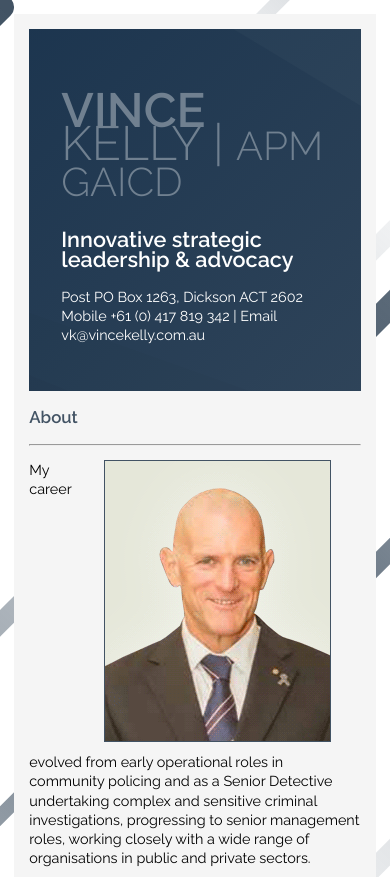
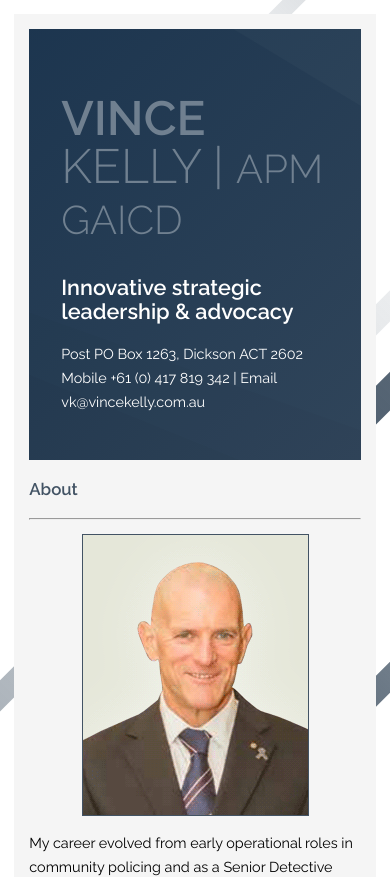
Before and after one commit to boomedia/vincekelly.com.au, a plain HTML site: page index.html in a window 390 px wide. Shown: the top 877 px of the page. Drawn offline with Linux system fonts and the light colour scheme.

Commit message:
fighting with the image on mobile

```diff
--- a/index.html
+++ b/index.html
@@ -1,8 +1,6 @@
 <!DOCTYPE html>
 <html lang="en">
   <head>
-    <!-- Basic Page Needs
-  –––––––––––––––––––––––––––––––––––––––––––––––––– -->
     <meta charset="utf-8" />
     <title>Vince Kelly</title>
     <meta
@@ -10,22 +8,13 @@
       content="Superior advocacy, negotiation and representational skills and a confident ability to communicate with varied and complex stakeholders and audiences"
     />
     <meta name="author" content="Vince Kelly" />
-
-    <!-- Mobile Specific Metas
-  –––––––––––––––––––––––––––––––––––––––––––––––––– -->
     <meta name="viewport" content="width=device-width, initial-scale=1" />
-
-    <!-- FONT
-  –––––––––––––––––––––––––––––––––––––––––––––––––– -->
     <link rel="preload" as="font" />
     <link
       href="//fonts.googleapis.com/css?family=Raleway:400,300,600&display=swap"
       rel="stylesheet"
       type="text/css"
     />
-
-    <!-- CSS
-  –––––––––––––––––––––––––––––––––––––––––––––––––– -->
     <link rel="stylesheet" href="css/normalize.css" />
     <style>
       body {
@@ -38,9 +27,8 @@
         background-position: bottom;
         background-size: cover;
         font-size: 0.9rem;
-        line-height: 1.2rem;
+        line-height: 1.5rem;
       }
-
       main {
         width: 85vw;
         background-color: whitesmoke;
@@ -50,10 +38,22 @@
         margin-left: auto;
         margin-right: auto;
       }
-      p img {
-        float: right;
+      .wrapper img {
         margin: 0px 30px 10px 30px;
         border: #425364 1px solid;
+      }
+      .wrapper {
+        float: right;
+        }
+      @media screen and (max-width: 600px) {
+        .wrapper {
+          float: none;
+          clear: both;
+        }
+        .wrapper img {
+          display:block;
+    margin:0 auto 15px auto;
+        }
       }
       h3 {
         color: #425364;
@@ -81,7 +81,7 @@
         text-transform: uppercase;
         font-weight: 300;
         font-size: 3rem;
-        line-height: 2.1rem;
+        line-height: 3rem;
       }
       h1 strong {
         font-weight: 900;
@@ -106,9 +106,6 @@
         }
       }
     </style>
-
-    <!-- Favicon
-  –––––––––––––––––––––––––––––––––––––––––––––––––– -->
     <link rel="icon" type="image/x-icon" href="images/favicon.ico" />
     <link rel="icon" type="image/png" href="images/favicon-16.png" />
     <link rel="icon" href="images/favicon-32x32.png" sizes="32x32" />
@@ -128,11 +125,15 @@
         <h3>About</h3>
         <hr />
         <p>
+          <div class="wrapper">
           <img
-            src="images/vince-kelly-pic.png" width="225px" height="280px"
+            src="images/vince-kelly-pic.png"
+            width="225px"
+            height="280px"
             alt="Vince Kelly portate photo"
             title="Vince Kelly"
           />
+        </div>
           My career evolved from early operational roles in community policing
           and as a Senior Detective undertaking complex and sensitive criminal
           investigations, progressing to senior management roles, working
```
